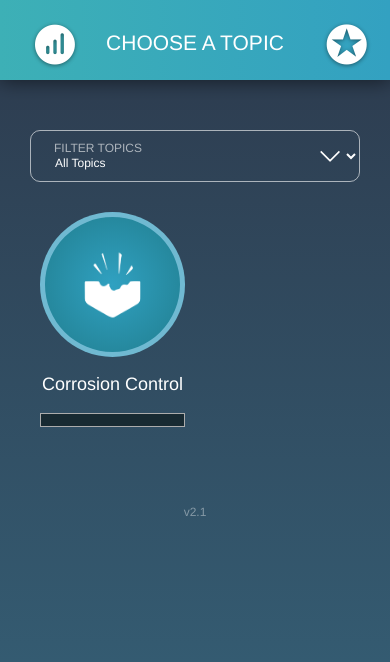
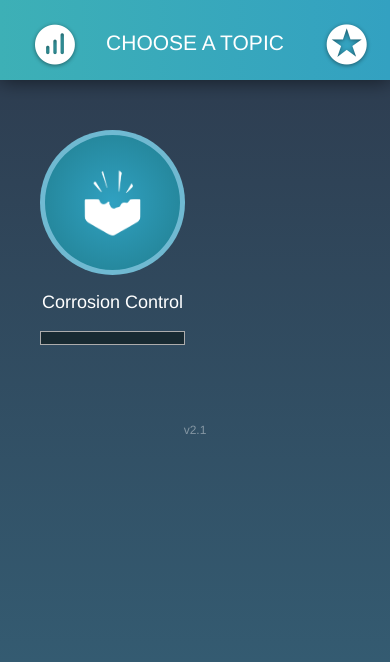
Before and after one commit to jugglingjon/corrosion, a plain HTML site: page index.html in a window 390 px wide. Drawn offline with Linux system fonts and the light colour scheme; some packages are replaced by stand-ins of ours; files whose address does not match are found by name.

Commit message:
remove categories filter

```diff
--- a/index.html
+++ b/index.html
@@ -32,7 +32,7 @@
 		</div>
 	</header>
 	<div class="screen screen-categories">
-		<div class="categories-filter">
+		<div class="categories-filter" style="display:none;">
 			<div class="dropdown">
 				<select class="tag-select dropdown-select"></select>
 			</div>
```
